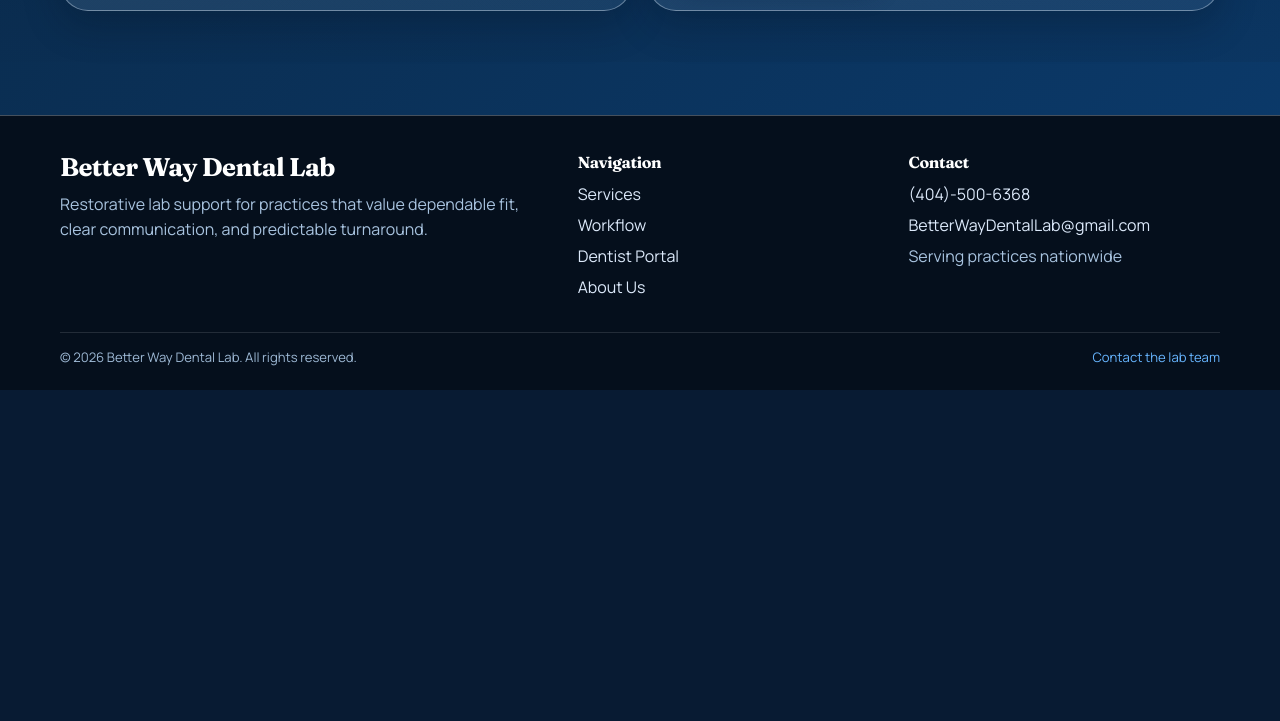
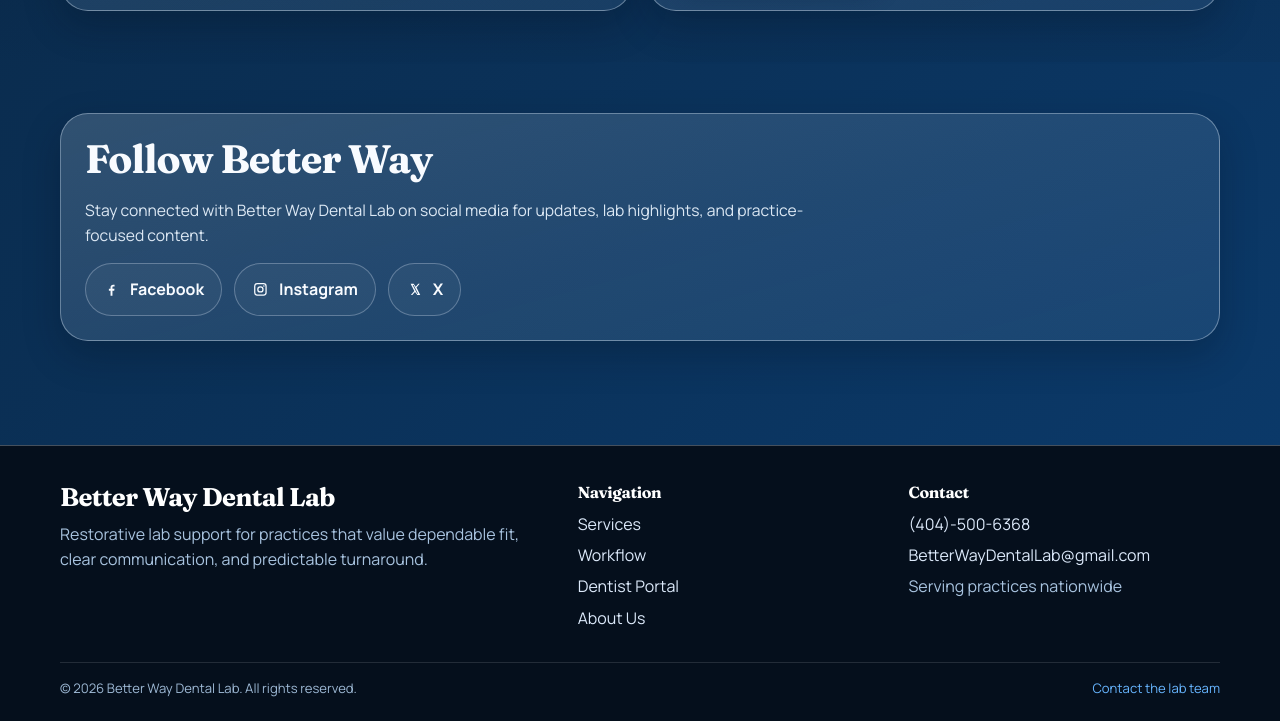
Before and after one commit to scbraddy777/BetterwayDentalLab, a website: page index.html in a window 1280 px wide. Shown: the part 2183-2904 px from the top of the page. Before the commit the page ends 2573 px from the top, so only its background shows below. Drawn offline with Linux system fonts and the light colour scheme.

Commit message:
Add homepage social links section

```diff
--- a/assets/css/styles.css
+++ b/assets/css/styles.css
@@ -668,6 +668,46 @@ p {
   color: var(--text);
   border: 1px solid rgba(192, 205, 220, 0.35);
   background: rgba(var(--brand-rgb), 0.16);
+}
+
+.social-panel .lead {
+  max-width: 760px;
+}
+
+.social-links-row {
+  margin-top: 1rem;
+  display: flex;
+  flex-wrap: wrap;
+  gap: 0.75rem;
+}
+
+.social-link-pill {
+  display: inline-flex;
+  align-items: center;
+  gap: 0.65rem;
+  min-height: 48px;
+  padding: 0.82rem 1.05rem;
+  border-radius: 999px;
+  border: 1px solid rgba(210, 225, 238, 0.32);
+  background: rgba(255, 255, 255, 0.04);
+  color: var(--panel-text);
+  font-weight: 700;
+  transition: transform 0.2s ease, background-color 0.2s ease, border-color 0.2s ease, color 0.2s ease;
+}
+
+.social-link-pill:hover,
+.social-link-pill:focus-visible {
+  transform: translateY(-1px);
+  background: rgba(var(--brand-rgb), 0.18);
+  border-color: rgba(210, 225, 238, 0.5);
+  color: #ffffff;
+}
+
+.social-link-pill svg {
+  width: 1.05rem;
+  height: 1.05rem;
+  fill: currentColor;
+  flex: 0 0 auto;
 }
 
 .quote {
--- a/index.html
+++ b/index.html
@@ -168,6 +168,33 @@
         </article>
       </div>
     </section>
+
+    <section class="section">
+      <div class="container panel social-panel" data-reveal>
+        <h2>Follow Better Way</h2>
+        <p class="lead">Stay connected with Better Way Dental Lab on social media for updates, lab highlights, and practice-focused content.</p>
+        <div class="social-links-row">
+          <a class="social-link-pill" href="https://www.facebook.com/profile.php?id=61588473717908" target="_blank" rel="noopener noreferrer" aria-label="Follow Better Way Dental Lab on Facebook">
+            <svg viewBox="0 0 24 24" aria-hidden="true">
+              <path d="M13.5 21v-7.2H16l.4-2.8h-2.9V9.2c0-.8.3-1.4 1.5-1.4h1.5V5.3c-.3 0-1.1-.1-2.1-.1-2.1 0-3.6 1.3-3.6 3.7v2.1H8.4v2.8h2.4V21h2.7Z"/>
+            </svg>
+            <span>Facebook</span>
+          </a>
+          <a class="social-link-pill" href="https://www.instagram.com/betterwaydentallab/?hl=en" target="_blank" rel="noopener noreferrer" aria-label="Follow Better Way Dental Lab on Instagram">
+            <svg viewBox="0 0 24 24" aria-hidden="true">
+              <path d="M7.5 3h9A4.5 4.5 0 0 1 21 7.5v9a4.5 4.5 0 0 1-4.5 4.5h-9A4.5 4.5 0 0 1 3 16.5v-9A4.5 4.5 0 0 1 7.5 3Zm0 1.8A2.7 2.7 0 0 0 4.8 7.5v9a2.7 2.7 0 0 0 2.7 2.7h9a2.7 2.7 0 0 0 2.7-2.7v-9a2.7 2.7 0 0 0-2.7-2.7h-9Zm9.45 1.35a1.05 1.05 0 1 1 0 2.1 1.05 1.05 0 0 1 0-2.1ZM12 7.4A4.6 4.6 0 1 1 7.4 12 4.6 4.6 0 0 1 12 7.4Zm0 1.8A2.8 2.8 0 1 0 14.8 12 2.8 2.8 0 0 0 12 9.2Z"/>
+            </svg>
+            <span>Instagram</span>
+          </a>
+          <a class="social-link-pill" href="https://x.com/BetterWayDental" target="_blank" rel="noopener noreferrer" aria-label="Follow Better Way Dental Lab on X">
+            <svg viewBox="0 0 24 24" aria-hidden="true">
+              <path d="M18.9 4H21l-4.6 5.2L21.8 20h-4.2l-3.3-4.4L10.5 20H8.4l4.9-5.6L8 4h4.3l3 4.1L18.9 4Zm-1.4 14.3h1.2L12.3 5.6H11l6.5 12.7Z"/>
+            </svg>
+            <span>X</span>
+          </a>
+        </div>
+      </div>
+    </section>
   </main>
 
   <footer class="site-footer">
```
